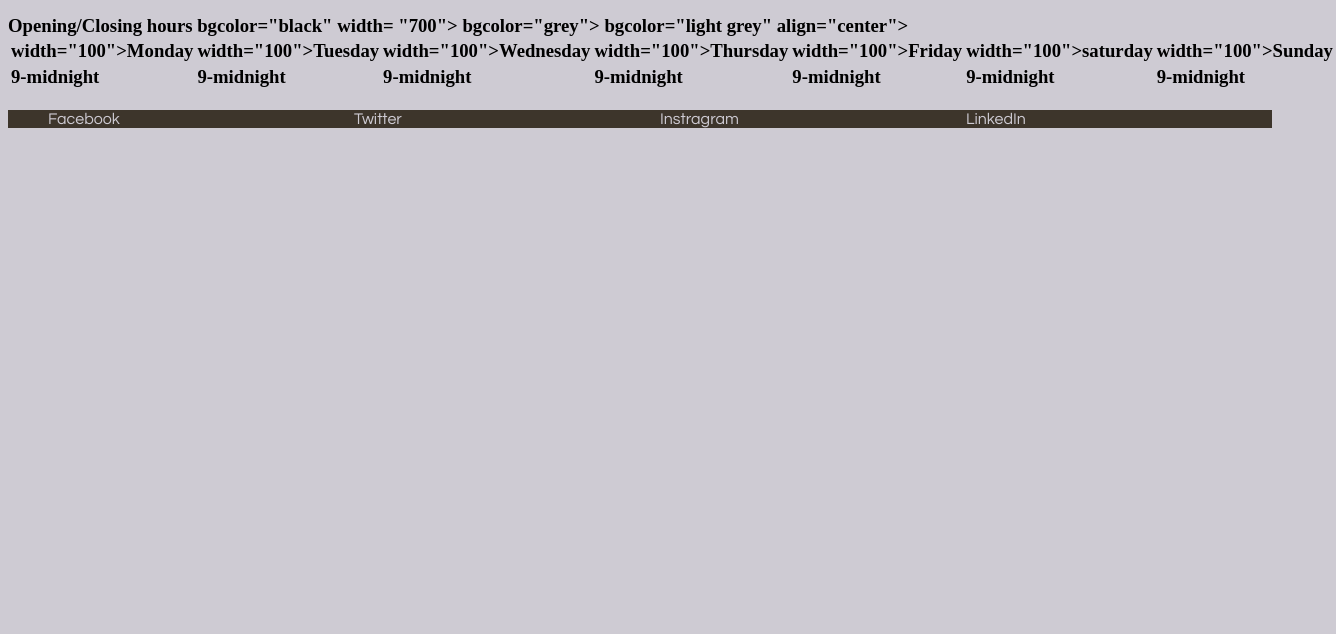
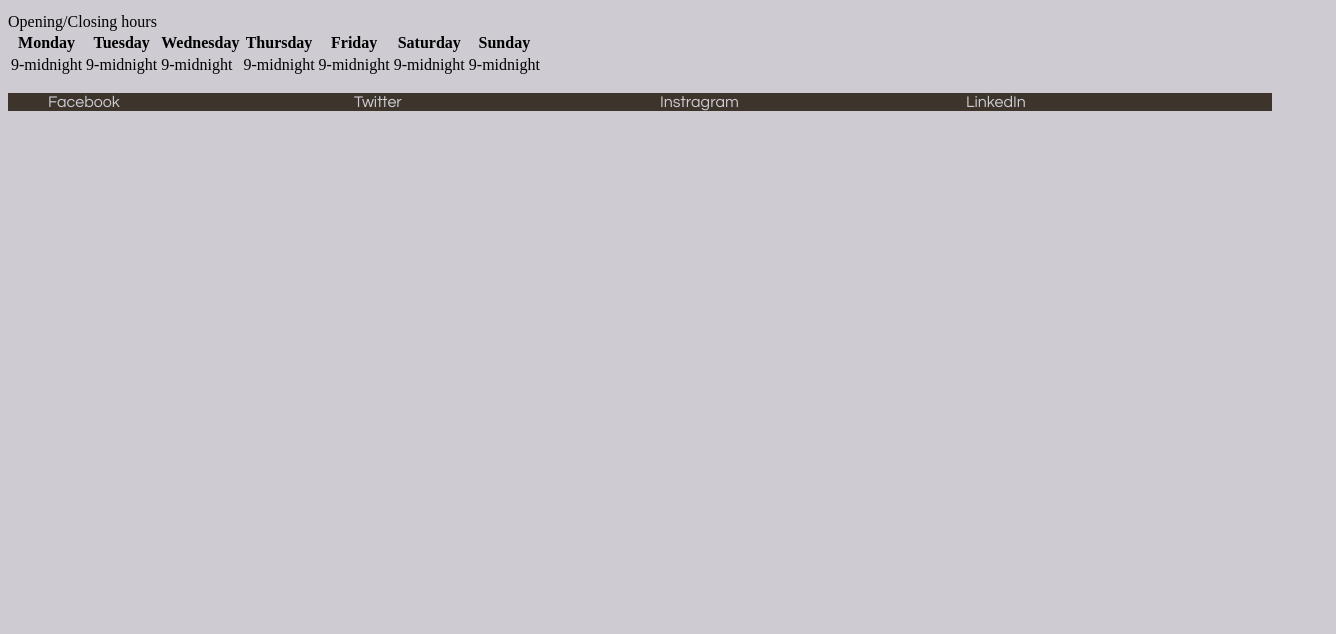
Before and after one commit to TobyLtt/Group_1_Travel_Website, a plain HTML site: page About.html in a window 1280 px wide. Shown: the part 166-800 px from the top of the page, 1336 px wide, since content can reach past the window. Drawn offline with Linux system fonts and the light colour scheme.

Commit message:
added classes to table

```diff
--- a/About.html
+++ b/About.html
@@ -16,23 +16,18 @@
         <!--NAVBAR END-->
 
         <!--BODY START-->
-
-
-
-
-
-            <h3>Opening/Closing hours
-    <table> bgcolor="black"  width= "700">
-                <tr> bgcolor="grey">
-                    <th> width="100">Monday</th>
-                    <th> width="100">Tuesday</th>
-                    <th> width="100">Wednesday</th>
-                    <th> width="100">Thursday</th>
-                    <th> width="100">Friday</th>
-                    <th> width="100">saturday</th>
-                    <th> width="100">Sunday</th>
+    <header class= "content content--about" >Opening/Closing hours
+    <table class="content content__openings">
+                <tr class="content content__days">
+                    <th> Monday</th>
+                    <th> Tuesday</th>
+                    <th> Wednesday</th>
+                    <th> Thursday</th>
+                    <th> Friday</th>
+                    <th> Saturday</th>
+                    <th> Sunday</th>
                 </tr>
-                <tr> bgcolor="light grey" align="center">
+                <tr class="content content__times">
                     <td>9-midnight</td>
                     <td>9-midnight</td>
                     <td>9-midnight</td>
@@ -42,7 +37,8 @@
                     <td>9-midnight</td>
                 </tr>
 
-            </table></h3>
+            </table>
+        </h3>
 
 
 
```
